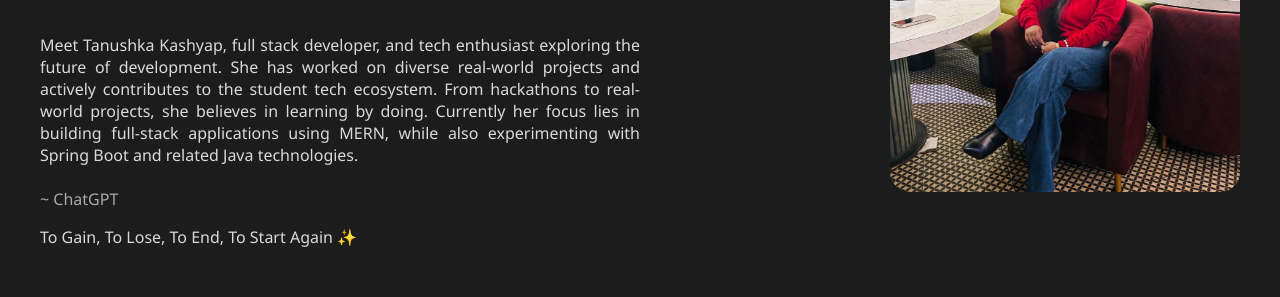
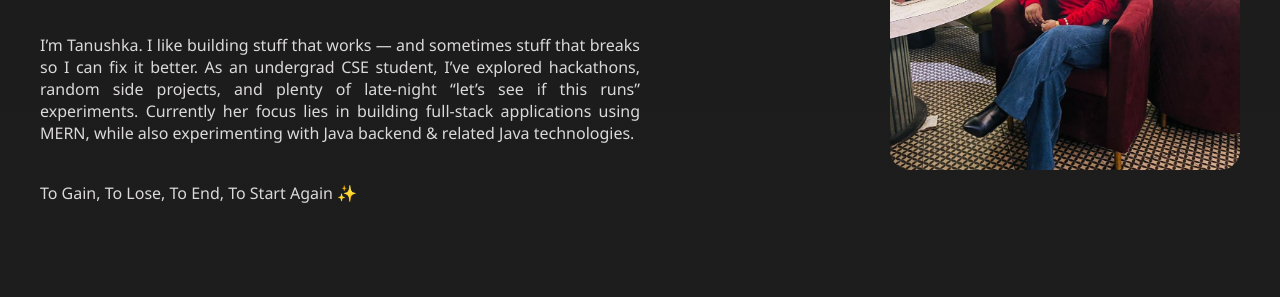
Before and after one commit to Tanukash12/tanushka-portfolio, a plain HTML site: page index.html in a window 1280 px wide. Shown: the part 330-627 px from the top of the page. Drawn offline with Linux system fonts and the light colour scheme.

Commit message:
Update index.html

```diff
--- a/index.html
+++ b/index.html
@@ -275,10 +275,10 @@
   <section class="intro" id="about">
     <div class="intro-text">
       <h1>Trust me, I'm a <span>Fullstack developer.</span></h1>
-      <p>Meet Tanushka Kashyap, full stack developer, and tech enthusiast exploring the future of development.
-      She has worked on diverse real-world projects and actively contributes to the student tech ecosystem. From hackathons to real-world projects, she believes in learning by doing.
-      Currently her focus lies in building full-stack applications using MERN, while also experimenting with Spring Boot and related Java technologies. <br><br>
-      <span style="color:#aaa">~ ChatGPT</span></p>
+      <p>I’m Tanushka. I like building stuff that works — and sometimes stuff that breaks so I can fix it better.
+      As an undergrad CSE student, I’ve explored hackathons, random side projects, and plenty of late-night “let’s see if this runs” experiments.
+      Currently her focus lies in building full-stack applications using MERN, while also experimenting with Java backend & related Java technologies. <br><br>
+<!--       <span style="color:#aaa">~ ChatGPT</span></p> -->
       <p>To Gain, To Lose, To End, To Start Again ✨</p>
     </div>
     <img src="./assets/Tanu.jpeg" alt="Tanushka Kashyap">
```
